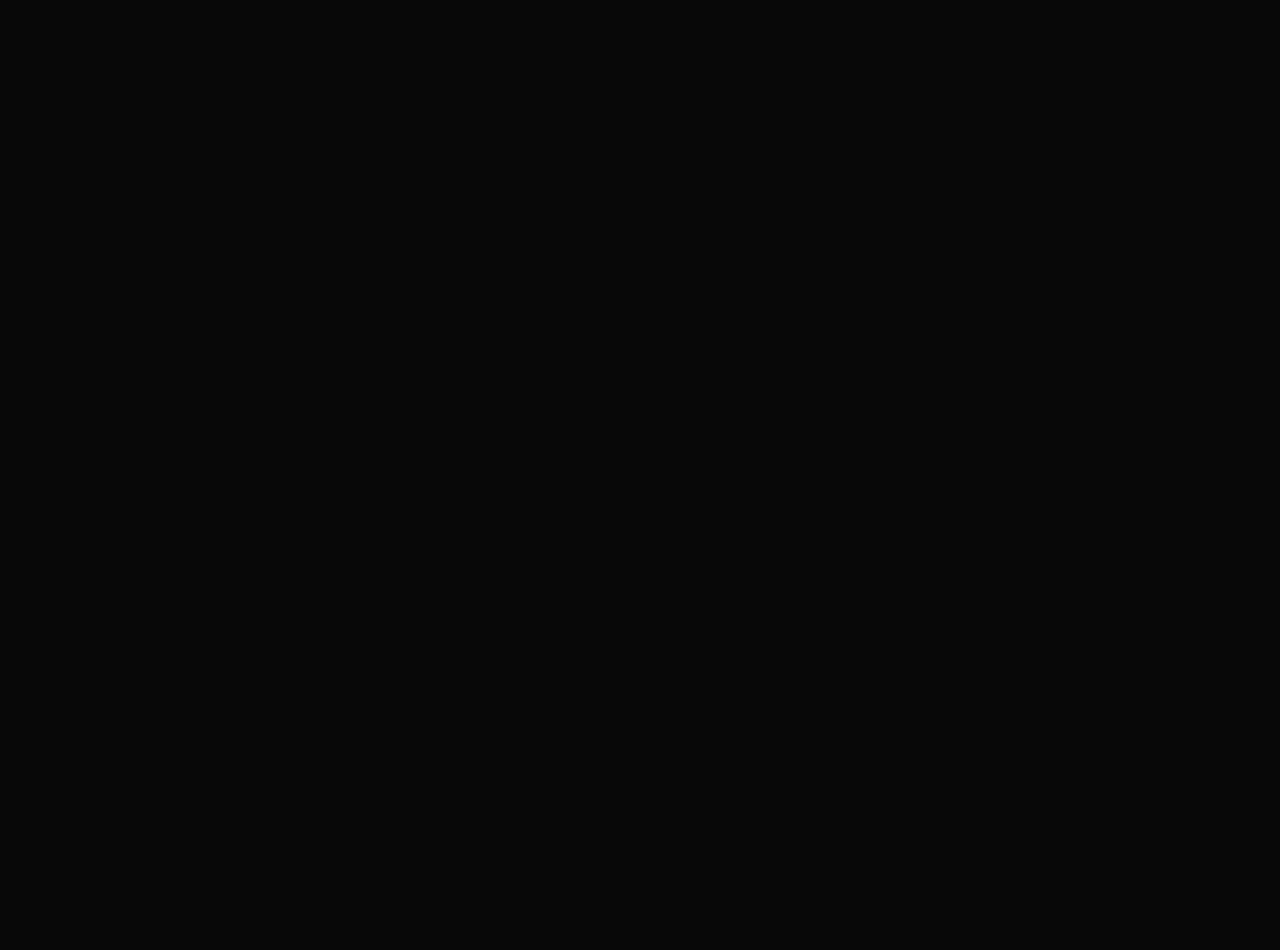
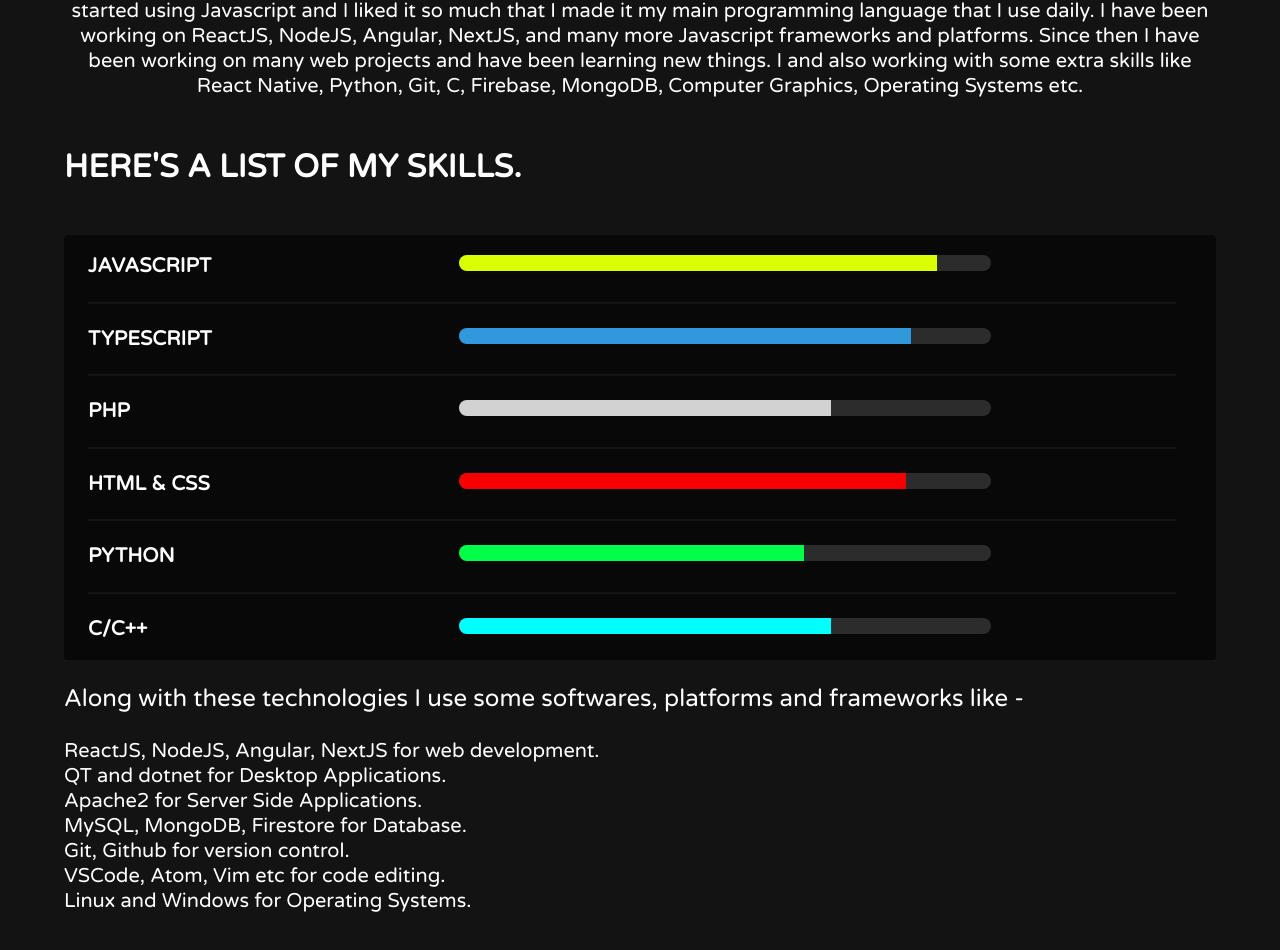
Before and after one commit to himanshurajora/Spark117_VoiceLogs, a Next.js app: page / in a window 1280 px wide. Shown: the part 1280-2230 px from the top of the page. Before the commit the page ends 1008 px from the top, so only its background shows below. Built offline with nearby package versions, Linux system fonts and the light colour scheme; no server answers; the database is empty.

Commit message:
home page experience added

```diff
--- a/pages/index.tsx
+++ b/pages/index.tsx
@@ -81,7 +81,7 @@
               code documentation. currently working on NodeJS
               and React.
             </p>
-            <div className="box notification is-light">
+            <div className="notification is-light">
               <p className="title is-4">
                 More About Me😁
               </p>
@@ -95,24 +95,160 @@
             </div>
           </div>
           <div>
-            {/* <h2>Here Are My Podcasts</h2>
-            <p><strong>{error}</strong></p>
-            {
-              loading ?
-                <p>Loading...</p>
-                :
-                <ul>
-                  {
-                    podcasts.map(podcast => (
-                      <li key={podcast.title}>
-                        <h2 >{podcast.title}</h2>
-                        <p >{podcast.discription}</p>
-                        <audio controls src={podcast.audioUrl}></audio>
+          </div>
+        </div>
+      </section>
+      <section className='section section--gradient has-background-light'>
+        <div className='container has-text-black'>
+          <div className="has-text-light">
+            <p className="title is-2 has-text-centered">Skills</p>
+            <p className="subtitle has-text-centered has-text-black">
+              <p className="title is-4">Skills that I have acquired over the years.</p>
+              <br />
+              I started my journey in programming with C# and made a lot of Console Applications and Games using Unity Game Engine to learn the basic concepts.
+              Then I started learning HTML, CSS and PHP while I was not aware of Javascript but indirectly using it.
+              I just had some rough idea about it because I was using JQuery along with PHP.
+              I worked on many projects with PHP, Learned MySql database, Webhosting, CPanel, Domain Registration, and much more.
+              Then I finally started using Javascript and I liked it so much that I made it my main programming language that I use daily.
+              I have been working on ReactJS, NodeJS, Angular, NextJS, and many more Javascript frameworks and platforms.
+              Since then I have been working on many web projects and have been learning new things.
+              I and also working with some extra skills like React Native, Python, Git, C, Firebase, MongoDB, Computer Graphics, Operating Systems etc.
+            </p>
+            <hr />
+            <div className="is-light">
+              <p className="title is-3 has-text-black">
+                Here's a list of my skills.
+              </p>
+              <hr />
+              <ul className='notification is-white'>
+                <li>
+                  <div className="columns">
+                    <div className="column is-4">
+                      <p className="title is-5">
+                        JavaScript
+                      </p>
+                    </div>
+                    <div className="column is-6">
+                      <progress className='progress is-primary' max={100} value={90}></progress>
+                    </div>
+                  </div>
                 </li>
-                    ))
-                  }
+                <hr />
+                <li>
+                  <div className="columns">
+                    <div className="column is-4">
+                      <p className="title is-5">
+                        TypeScript
+                      </p>
+                    </div>
+                    <div className="column is-6">
+                      <progress className='progress is-info' max={100} value={85}></progress>
+                    </div>
+                  </div>
+                </li>
+                <hr />
+                <li>
+                  <div className="columns">
+                    <div className="column is-4">
+                      <p className="title is-5">
+                        PHP
+                      </p>
+                    </div>
+                    <div className="column is-6">
+                      <progress className='progress is-dark' max={100} value={70}></progress>
+                    </div>
+                  </div>
+                </li>
+                <hr />
+                <li>
+                  <div className="columns">
+                    <div className="column is-4">
+                      <p className="title is-5">
+                        HTML & CSS
+                      </p>
+                    </div>
+                    <div className="column is-6">
+                      <progress className='progress is-danger' max={100} value={84}></progress>
+                    </div>
+                  </div>
+                </li>
+                <hr />
+                <li>
+                  <div className="columns">
+                    <div className="column is-4">
+                      <p className="title is-5">
+                        Python
+                      </p>
+                    </div>
+                    <div className="column is-6">
+                      <progress className='progress is-success' max={100} value={65}></progress>
+                    </div>
+                  </div>
+                </li>
+                <hr />
+                <li>
+                  <div className="columns">
+                    <div className="column is-4">
+                      <p className="title is-5">
+                        C/C++
+                      </p>
+                    </div>
+                    <div className="column is-6">
+                      <progress className='progress is-link' max={100} value={70}></progress>
+                    </div>
+                  </div>
+                </li>
+
               </ul>
-            } */}
+
+              <p className="subtitle is-4 has-text-black">
+                Along with these technologies I use some softwares, platforms and frameworks like -
+                <p className="subtitle is-5 has-text-black">
+                  <br />
+                  <ul className='is-white'>
+                    <li>
+                      ReactJS, NodeJS, Angular, NextJS for web development.
+
+                    </li>
+                    <li>
+                      QT and dotnet for Desktop Applications.
+
+                    </li>
+                    <li>
+                      Apache2 for Server Side Applications.
+
+                    </li>
+                    <li>
+                      MySQL, MongoDB, Firestore for Database.
+
+                    </li>
+                    <li>
+
+                      Git, Github for version control.
+                    </li>
+                    <li>
+
+                      VSCode, Atom, Vim etc for code editing.
+                    </li>
+                    <li>
+
+                      Linux and Windows for Operating Systems.
+                    </li>
+                  </ul>
+
+
+
+
+
+
+
+                </p>
+
+              </p>
+
+            </div>
+          </div>
+          <div>
           </div>
         </div>
       </section>
```
Lines whose indentation alone changed are shown as unchanged.
